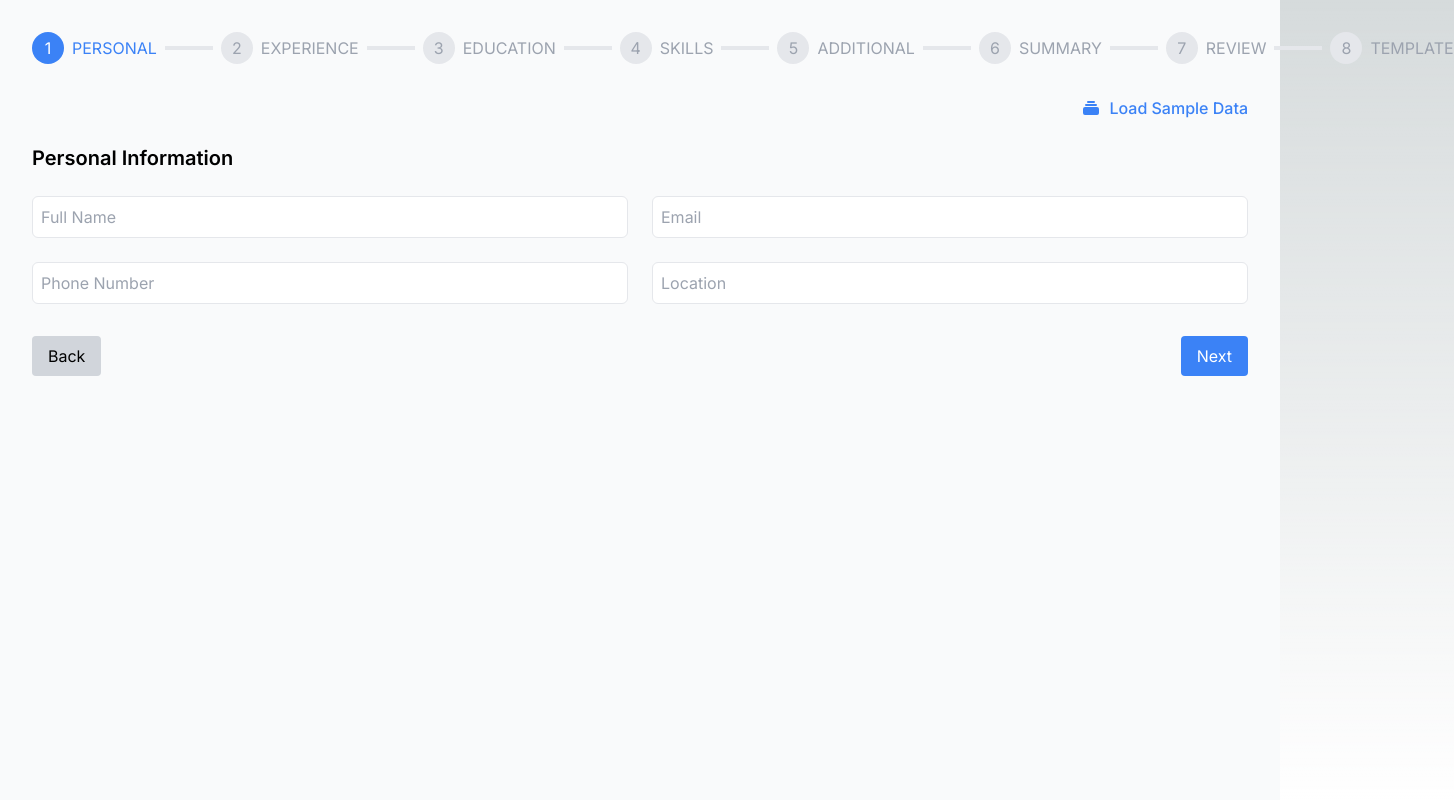
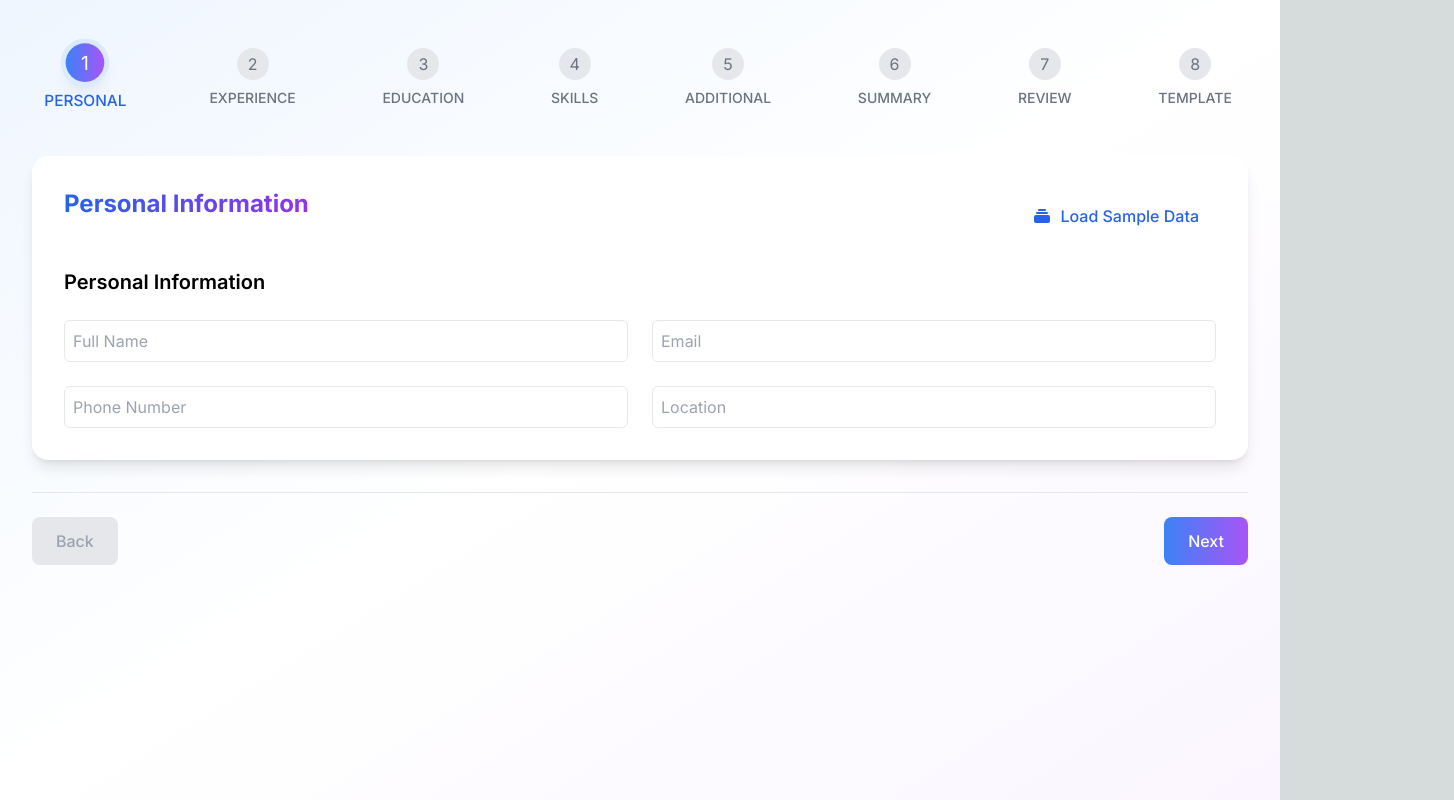
Before and after one commit to djubx/resume-analyzer, a Next.js app: page /create-resume in a window 1280 px wide. Shown: the whole page, 1454 px wide, since content can reach past the window. Built offline with nearby package versions, Linux system fonts and the light colour scheme.

Commit message:
Better UI/UX

```diff
--- a/src/app/create-resume/constants/page-constants.ts
+++ b/src/app/create-resume/constants/page-constants.ts
@@ -39,30 +39,69 @@ export const ICONS = {
 };
 
 export const STYLES = {
+    PAGE: {
+        CONTAINER: "min-h-screen bg-gradient-to-br from-blue-50 via-white to-purple-50 py-12",
+        CONTENT: "max-w-7xl mx-auto px-4 sm:px-6 lg:px-8",
+    },
     STEP_INDICATOR: {
-        CONTAINER: "flex justify-between items-center",
-        ITEM: (isActive: boolean, isCompleted: boolean) => `flex items-center ${
-            isActive ? 'text-blue-500' : isCompleted ? 'text-green-500' : 'text-gray-400'
+        CONTAINER: "flex justify-between items-center relative mb-12 px-4",
+        PROGRESS_BAR: (progress: number) => `absolute h-1 bg-gradient-to-r from-blue-500 to-purple-500 transition-all duration-500 ease-out rounded-full -z-10 top-4`,
+        ITEM: (isActive: boolean, isCompleted: boolean) => `flex flex-col items-center ${
+            isActive ? 'scale-110 transition-transform duration-300' : 'scale-100'
         }`,
-        CIRCLE: (isActive: boolean, isCompleted: boolean) => `w-8 h-8 rounded-full flex items-center justify-center ${
-            isActive ? 'bg-blue-500 text-white' : isCompleted ? 'bg-green-500 text-white' : 'bg-gray-200'
-        }`,
-        CONNECTOR: (isCompleted: boolean) => `h-1 w-12 mx-2 ${isCompleted ? 'bg-green-500' : 'bg-gray-200'}`,
+        CIRCLE: (isActive: boolean, isCompleted: boolean) => `
+            w-8 h-8 rounded-full flex items-center justify-center
+            transition-all duration-300 ease-out transform
+            ${isActive
+                ? 'bg-gradient-to-r from-blue-500 to-purple-500 text-white shadow-lg scale-110'
+                : isCompleted
+                    ? 'bg-green-500 text-white'
+                    : 'bg-gray-200 text-gray-500'
+            }
+            ${isActive ? 'ring-4 ring-blue-100' : ''}
+        `,
+        LABEL: (isActive: boolean) => `
+            mt-2 text-sm font-medium transition-all duration-300
+            ${isActive ? 'text-blue-600' : 'text-gray-500'}
+        `,
+        CONNECTOR: "hidden",
     },
     TEMPLATE_CARD: {
-        CONTAINER: (isSelected: boolean) => `border-2 rounded-lg p-4 cursor-pointer transition-all ${
-            isSelected ? 'border-blue-500 bg-blue-50' : 'border-gray-200 hover:border-blue-300'
-        }`,
-        PREVIEW: "h-40 bg-gray-100 rounded mb-4",
-        TITLE: "text-lg font-medium mb-2",
-        DESCRIPTION: "text-sm text-gray-600",
+        CONTAINER: (isSelected: boolean) => `
+            border-2 rounded-xl p-6 cursor-pointer transition-all duration-300
+            hover:shadow-xl transform hover:-translate-y-1
+            ${isSelected
+                ? 'border-blue-500 bg-gradient-to-br from-blue-50 to-purple-50 shadow-lg'
+                : 'border-gray-200 hover:border-blue-300 bg-white'
+            }
+        `,
+        PREVIEW: "h-48 bg-gradient-to-br from-gray-50 to-gray-100 rounded-lg mb-4 overflow-hidden",
+        TITLE: "text-lg font-semibold mb-2 text-gray-800",
+        DESCRIPTION: "text-sm text-gray-600 line-clamp-2",
     },
     NAVIGATION: {
-        BUTTON: (isDisabled: boolean) => `px-4 py-2 rounded ${
-            isDisabled ? 'bg-gray-300 cursor-not-allowed' : 'bg-blue-500 text-white hover:bg-blue-600'
-        }`,
+        CONTAINER: "mt-8 flex justify-between items-center pt-6 border-t border-gray-200",
+        BUTTON: (isDisabled: boolean) => `
+            px-6 py-3 rounded-lg font-medium transition-all duration-300
+            ${isDisabled
+                ? 'bg-gray-200 text-gray-400 cursor-not-allowed'
+                : 'bg-gradient-to-r from-blue-500 to-purple-500 text-white hover:shadow-lg transform hover:-translate-y-0.5'
+            }
+        `,
     },
-    SAMPLE_DATA_BUTTON: "text-blue-500 hover:text-blue-600 font-medium flex items-center gap-2",
+    SAMPLE_DATA_BUTTON: `
+        text-blue-600 hover:text-purple-600 font-medium flex items-center gap-2
+        px-4 py-2 rounded-lg transition-all duration-300
+        hover:bg-blue-50 border border-transparent hover:border-blue-200
+    `,
+    CONTENT_CONTAINER: `
+        bg-white rounded-2xl shadow-lg p-8 mb-8
+        transform transition-all duration-500 ease-out
+    `,
+    SECTION_TITLE: `
+        text-2xl font-bold mb-6 text-gray-800
+        bg-gradient-to-r from-blue-600 to-purple-600 text-transparent bg-clip-text
+    `,
 };
 
 export const templates = [
--- a/src/app/create-resume/page.tsx
+++ b/src/app/create-resume/page.tsx
@@ -1,7 +1,7 @@
 'use client';
 
-import { useState } from 'react';
-import { motion } from 'framer-motion';
+import { useState, useEffect } from 'react';
+import { motion, AnimatePresence } from 'framer-motion';
 import {
     PersonalInfo,
     WorkExperience,
@@ -30,6 +30,13 @@ export default function CreateResume() {
     const [selectedTemplate, setSelectedTemplate] = useState(DEFAULT_TEMPLATE);
     const [formData, setFormData] = useState<ResumeData>(emptyResumeData);
     const [useDefaultData, setUseDefaultData] = useState(false);
+    const [progressWidth, setProgressWidth] = useState(0);
+
+    useEffect(() => {
+        const currentIdx = STEP_ORDER.indexOf(currentStep);
+        const progress = (currentIdx / (STEP_ORDER.length - 1)) * 100;
+        setProgressWidth(progress);
+    }, [currentStep]);
 
     const handleUpdate = (section: keyof ResumeData, field: string | null, value: any) => {
         setFormData(prev => {
@@ -92,11 +99,13 @@ export default function CreateResume() {
             onArrayItemRemove: handleArrayItemRemove,
         };
 
+        const content = (() => {
             switch (currentStep) {
                 case STEPS.PERSONAL:
                     return (
-                    <div className="space-y-6">
-                        <div className="flex justify-end mb-4">
+                        <>
+                            <div className="flex justify-between items-center mb-6">
+                                <h2 className={STYLES.SECTION_TITLE}>Personal Information</h2>
                                 <button
                                     onClick={toggleDefaultData}
                                     className={STYLES.SAMPLE_DATA_BUTTON}
@@ -115,47 +124,93 @@ export default function CreateResume() {
                                 </button>
                             </div>
                             <PersonalInfo {...commonProps} />
-                    </div>
+                        </>
                     );
                 case STEPS.EXPERIENCE:
-                return <WorkExperience {...commonProps} />;
+                    return (
+                        <>
+                            <h2 className={STYLES.SECTION_TITLE}>Work Experience</h2>
+                            <WorkExperience {...commonProps} />
+                        </>
+                    );
                 case STEPS.EDUCATION:
-                return <Education {...commonProps} />;
+                    return (
+                        <>
+                            <h2 className={STYLES.SECTION_TITLE}>Education</h2>
+                            <Education {...commonProps} />
+                        </>
+                    );
                 case STEPS.SKILLS:
-                return <Skills {...commonProps} />;
+                    return (
+                        <>
+                            <h2 className={STYLES.SECTION_TITLE}>Skills & Expertise</h2>
+                            <Skills {...commonProps} />
+                        </>
+                    );
                 case STEPS.ADDITIONAL:
-                return <AdditionalInfo {...commonProps} />;
+                    return (
+                        <>
+                            <h2 className={STYLES.SECTION_TITLE}>Additional Information</h2>
+                            <AdditionalInfo {...commonProps} />
+                        </>
+                    );
                 case STEPS.SUMMARY:
-                return <Summary {...commonProps} />;
+                    return (
+                        <>
+                            <h2 className={STYLES.SECTION_TITLE}>Professional Summary</h2>
+                            <Summary {...commonProps} />
+                        </>
+                    );
                 case STEPS.REVIEW:
-                return <Review
+                    return (
+                        <>
+                            <h2 className={STYLES.SECTION_TITLE}>Review & Customize</h2>
+                            <Review
                                 data={formData}
                                 selectedTemplate={selectedTemplate}
                                 templates={templates}
                                 onTemplateSelect={setSelectedTemplate}
-                />;
+                            />
+                        </>
+                    );
                 case STEPS.TEMPLATE:
                     return (
-                    <div className="space-y-6">
-                        <h2 className="text-xl font-semibold mb-4">Choose Your Template</h2>
+                        <>
+                            <h2 className={STYLES.SECTION_TITLE}>Choose Your Template</h2>
                             <div className="grid grid-cols-1 md:grid-cols-3 gap-6">
                                 {templates.map((template) => (
-                                <div
+                                    <motion.div
                                         key={template.id}
                                         className={STYLES.TEMPLATE_CARD.CONTAINER(selectedTemplate === template.id)}
                                         onClick={() => setSelectedTemplate(template.id)}
+                                        whileHover={{ scale: 1.02 }}
+                                        whileTap={{ scale: 0.98 }}
                                     >
                                         <div className={STYLES.TEMPLATE_CARD.PREVIEW}>
                                             {/* Template preview will go here */}
                                         </div>
                                         <h3 className={STYLES.TEMPLATE_CARD.TITLE}>{template.name}</h3>
                                         <p className={STYLES.TEMPLATE_CARD.DESCRIPTION}>{template.description}</p>
-                                </div>
+                                    </motion.div>
                                 ))}
                             </div>
-                    </div>
+                        </>
                     );
             }
+        })();
+
+        return (
+            <motion.div
+                key={currentStep}
+                initial={{ opacity: 0, y: 20 }}
+                animate={{ opacity: 1, y: 0 }}
+                exit={{ opacity: 0, y: -20 }}
+                transition={{ duration: 0.3 }}
+                className={STYLES.CONTENT_CONTAINER}
+            >
+                {content}
+            </motion.div>
+        );
     };
 
     const currentStepIndex = STEP_ORDER.indexOf(currentStep);
@@ -163,11 +218,15 @@ export default function CreateResume() {
     const isLastStep = currentStepIndex === STEP_ORDER.length - 1;
 
     return (
-        <div className="min-h-screen bg-gray-50 py-8">
-            <div className="max-w-7xl mx-auto px-4 sm:px-6 lg:px-8">
+        <div className={STYLES.PAGE.CONTAINER}>
+            <div className={STYLES.PAGE.CONTENT}>
                 {/* Progress Steps */}
                 <div className="mb-8">
                     <div className={STYLES.STEP_INDICATOR.CONTAINER}>
+                        <div
+                            className={STYLES.STEP_INDICATOR.PROGRESS_BAR(progressWidth)}
+                            style={{ width: `${progressWidth}%` }}
+                        />
                         {STEP_ORDER.map((step, index) => {
                             const isActive = currentStepIndex === index;
                             const isCompleted = currentStepIndex > index;
@@ -176,13 +235,14 @@ export default function CreateResume() {
                                     key={step}
                                     className={STYLES.STEP_INDICATOR.ITEM(isActive, isCompleted)}
                                 >
-                                    <div className={STYLES.STEP_INDICATOR.CIRCLE(isActive, isCompleted)}>
+                                    <motion.div
+                                        className={STYLES.STEP_INDICATOR.CIRCLE(isActive, isCompleted)}
+                                        whileHover={{ scale: 1.1 }}
+                                        whileTap={{ scale: 0.95 }}
+                                    >
                                         {index + 1}
-                                    </div>
-                                    <span className="ml-2 hidden md:inline">{step}</span>
-                                    {index < STEP_ORDER.length - 1 && (
-                                        <div className={STYLES.STEP_INDICATOR.CONNECTOR(isCompleted)} />
-                                    )}
+                                    </motion.div>
+                                    <span className={STYLES.STEP_INDICATOR.LABEL(isActive)}>{step}</span>
                                 </div>
                             );
                         })}
@@ -190,32 +250,30 @@ export default function CreateResume() {
                 </div>
 
                 {/* Main Content */}
-                <motion.div
-                    key={currentStep}
-                    initial={{ opacity: 0, x: 20 }}
-                    animate={{ opacity: 1, x: 0 }}
-                    exit={{ opacity: 0, x: -20 }}
-                    transition={{ duration: 0.3 }}
-                >
+                <AnimatePresence mode="wait">
                     {renderStepContent()}
-                </motion.div>
+                </AnimatePresence>
 
                 {/* Navigation Buttons */}
-                <div className="mt-8 flex justify-between">
-                    <button
+                <div className={STYLES.NAVIGATION.CONTAINER}>
+                    <motion.button
                         onClick={() => setCurrentStep(STEP_ORDER[currentStepIndex - 1])}
                         className={STYLES.NAVIGATION.BUTTON(isFirstStep)}
                         disabled={isFirstStep}
+                        whileHover={!isFirstStep ? { scale: 1.02 } : undefined}
+                        whileTap={!isFirstStep ? { scale: 0.98 } : undefined}
                     >
                         Back
-                    </button>
-                    <button
+                    </motion.button>
+                    <motion.button
                         onClick={() => setCurrentStep(STEP_ORDER[currentStepIndex + 1])}
                         className={STYLES.NAVIGATION.BUTTON(false)}
                         disabled={isLastStep}
+                        whileHover={!isLastStep ? { scale: 1.02 } : undefined}
+                        whileTap={!isLastStep ? { scale: 0.98 } : undefined}
                     >
                         {isLastStep ? 'Finish' : 'Next'}
-                    </button>
+                    </motion.button>
                 </div>
             </div>
         </div>
```
Lines whose indentation alone changed are shown as unchanged.
